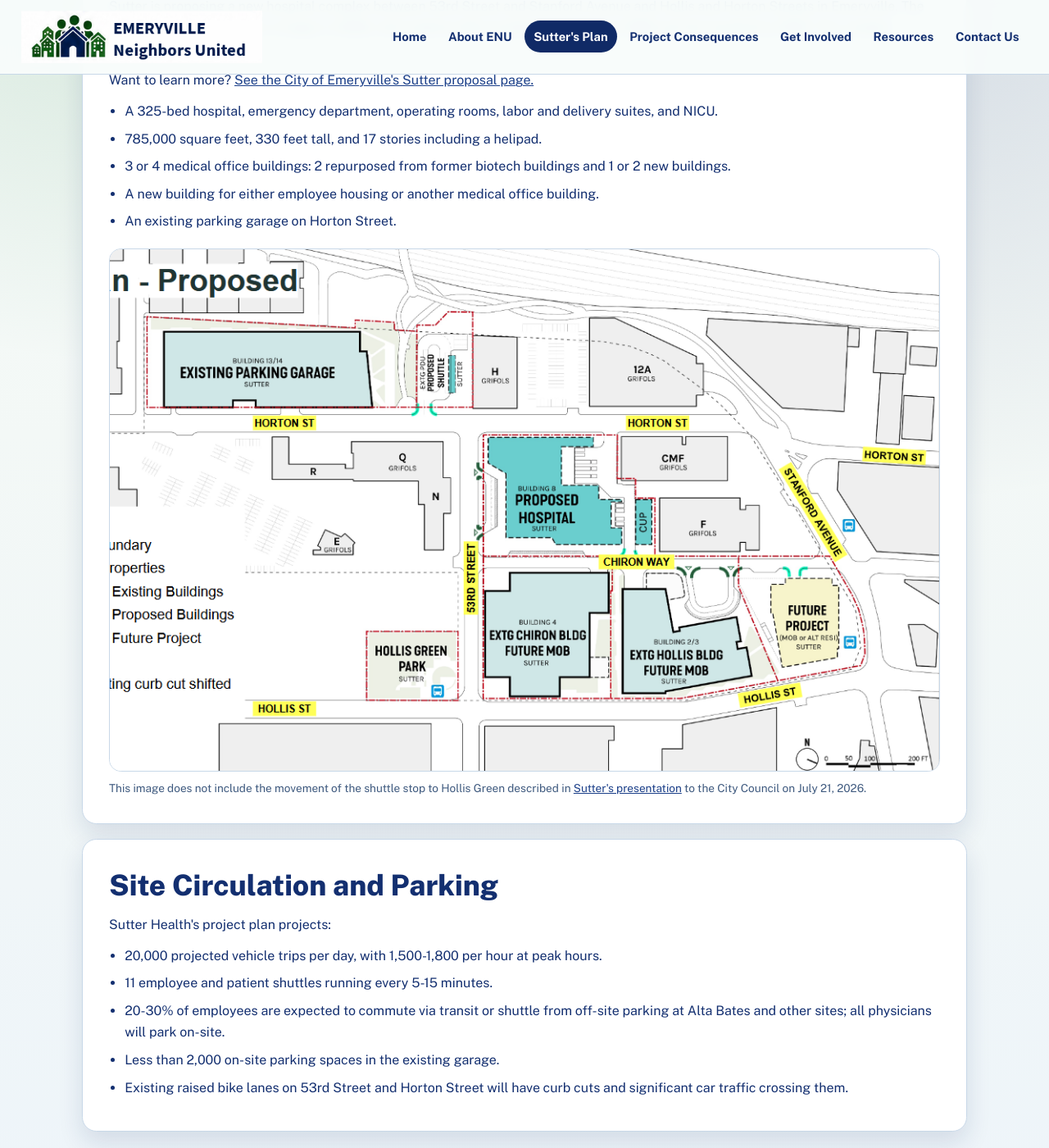
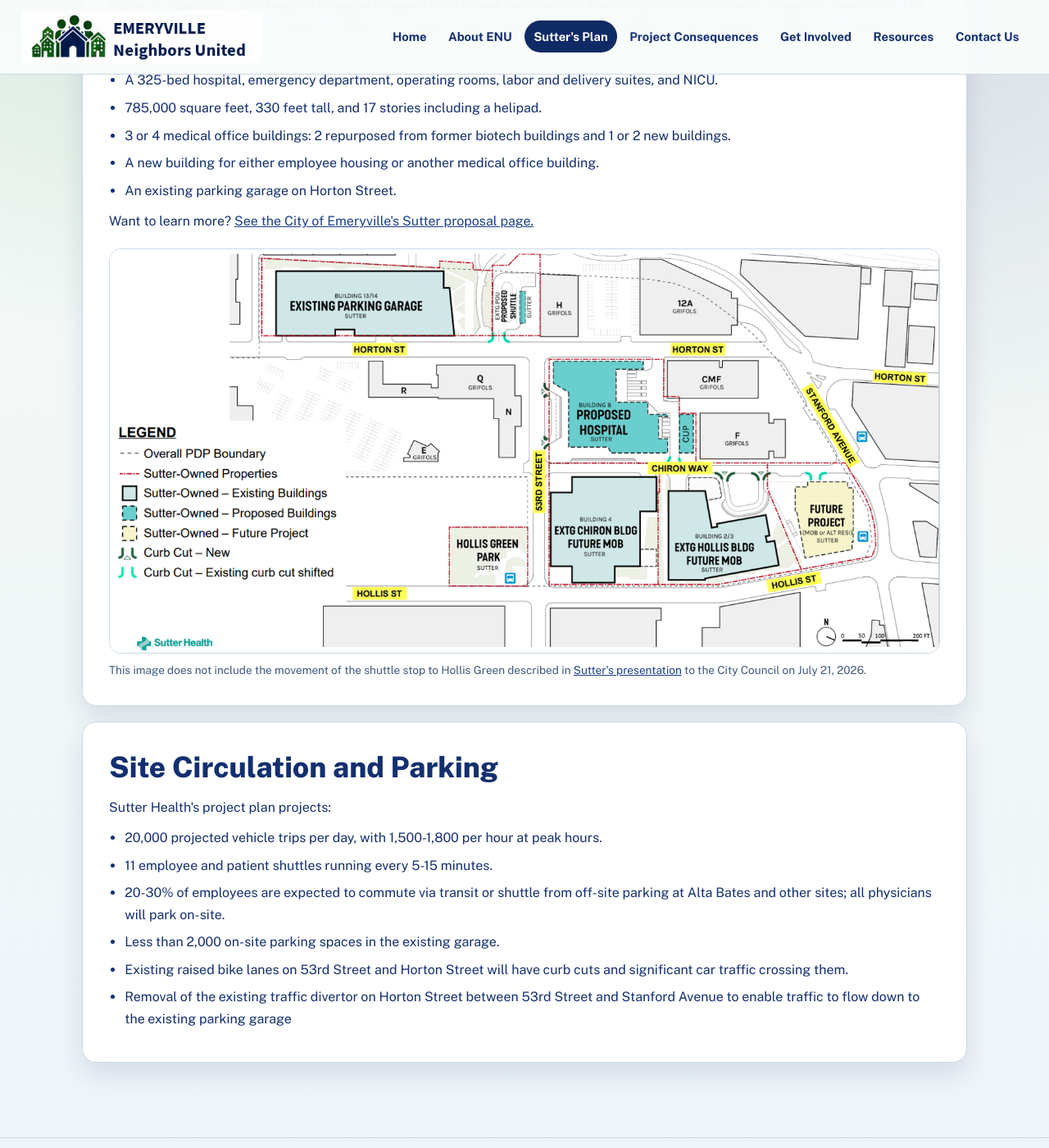
Before and after one commit to kcmasterpiece/neighbors-united, a Jekyll site: the page built from project-overview.md, in a window 1280 px wide and 1400 px high, scrolled down 403 px. Shown: the whole window at 82% size. Built offline with Jekyll 4.4.1, drawn with Linux system fonts in a browser that asks for light colours.

Commit message:
Update project plan content and assets

```diff
--- a/index.html
+++ b/index.html
@@ -18,7 +18,7 @@
   <figure class="media-figure">
     <img src="{{ '/content/images/building height compared to neighboring buildings.png' | relative_url }}" alt="Sutter diagram comparing the proposed hospital height with neighboring buildings" />
     <figcaption>
-      Building-height comparison from
+      Building-height comparison for the 330-foot hospital compared to the existing building at 5300 Chiron Way from
       <a href="https://www.emeryville.org/files/assets/city/v/1/development/documents/projects/sutter-pc-study-session-applicant-presentation.pdf" target="_blank" rel="noopener">Sutter's presentation</a>
       to the Planning Commission on June 25, 2026.
     </figcaption>
--- a/project-overview.md
+++ b/project-overview.md
@@ -14,10 +14,6 @@
     and Horton Streets in Emeryville. The plan calls for construction to begin in 2028, with
     medical office buildings opening by 2029 and the hospital by 2033. The complex consists of:
   </p>
-  <p>
-    Want to learn more?
-    <a href="https://www.emeryville.org/Development/Projects-Permitting/Major-Development-Projects/Sutter-Hospital-Medical-Center?lang_update=639184238901821173" target="_blank" rel="noopener">See the City of Emeryville's Sutter proposal page.</a>
-  </p>
   <ul>
     <li>A 325-bed hospital, emergency department, operating rooms, labor and delivery suites, and NICU.</li>
     <li>785,000 square feet, 330 feet tall, and 17 stories including a helipad.</li>
@@ -25,6 +21,11 @@
     <li>A new building for either employee housing or another medical office building.</li>
     <li>An existing parking garage on Horton Street.</li>
   </ul>
+
+  <p>
+    Want to learn more?
+    <a href="https://www.emeryville.org/Development/Projects-Permitting/Major-Development-Projects/Sutter-Hospital-Medical-Center?lang_update=639184238901821173" target="_blank" rel="noopener">See the City of Emeryville's Sutter proposal page.</a>
+  </p>
   <figure class="media-figure">
     <img src="{{ '/content/images/site circulation.png' | relative_url }}" alt="Site circulation plan for the proposed hospital complex" />
     <figcaption>
@@ -44,5 +45,6 @@
     <li>20-30% of employees are expected to commute via transit or shuttle from off-site parking at Alta Bates and other sites; all physicians will park on-site.</li>
     <li>Less than 2,000 on-site parking spaces in the existing garage.</li>
     <li>Existing raised bike lanes on 53rd Street and Horton Street will have curb cuts and significant car traffic crossing them.</li>
+    <li>Removal of the existing traffic divertor on Horton Street between 53rd Street and Stanford Avenue to enable traffic to flow down to the existing parking garage</li>
   </ul>
 </section>
```
Also changed, not shown: other parts of index.html (+1 -1 lines), content/images/site circulation.png, content/media/proposed site changes.png (added), 1 other file.
